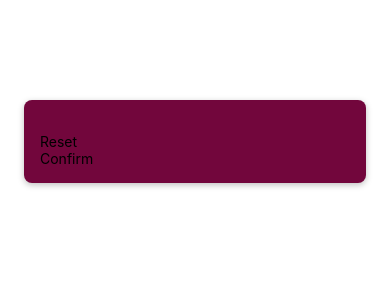
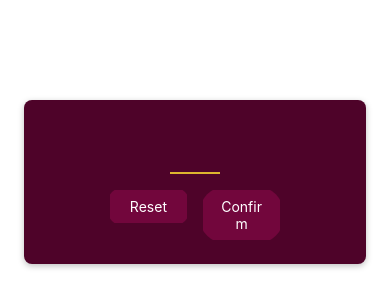
Before and after one commit to nguyenhuynhquang2909/RNDemo, a React Native app in the folder RNDemo/: screen / in a window 390 px wide. Shown: the top 308 px of the page. Built offline with nearby package versions, Linux system fonts and the light colour scheme.

Commit message:
Finish styling button

```diff
--- a/RNDemo/components/PrimaryButton.js
+++ b/RNDemo/components/PrimaryButton.js
@@ -1,11 +1,42 @@
 
-import {View, Text} from 'react-native';
-
+import {View, Text, Pressable, StyleSheet} from 'react-native';
+function pressHandler() {
+    console.log('Pressed');
+}
 function PrimaryButton({children}) {
     return (
-    <View>
-        <Text>{children}</Text>
-    </View>
+        <View style={styles.buttonOuterContainer}>
+            <Pressable
+            onPress={pressHandler}
+            android_ripple={{color: "#640233"}}
+            style={({pressed}) => pressed ? [styles.buttonInnrerContainer, styles.pressed]: styles.buttonInnrerContainer}
+             >
+                <Text style={styles.buttonText}>{children}</Text>
+            </Pressable>
+        </View>
     )
 }
 export default PrimaryButton;
+
+const styles = StyleSheet.create({
+    buttonOuterContainer: {
+        borderRadius: 28,
+        margin: 4,
+        overflow: 'hidden'
+    },
+    buttonInnrerContainer: {
+        backgroundColor: '#72063c',
+        paddingVertical: 8,
+        paddingHorizontal: 16,
+        margin: 4,
+        elevation: 2
+    },
+    buttonText: {
+        color: 'white',
+        textAlign: 'center',
+    },
+    pressed: {
+        opacity: 0.75,
+
+    }
+});
--- a/RNDemo/screens/StartGameScreen.js
+++ b/RNDemo/screens/StartGameScreen.js
@@ -4,9 +4,21 @@ import PrimaryButton from '../components/PrimaryButton';
 function StartGameScreen() {
     return (
         <View style = {styles.inputContainer}>
-            <TextInput />
-            <PrimaryButton>Reset</PrimaryButton>
-            <PrimaryButton>Confirm</PrimaryButton>
+            <TextInput
+            style={styles.numberInput}
+            maxLength={2}
+            keyboardType="number-pad"
+            autoCapitalize='none'
+            autoCorrect={false}
+            />
+            <View style={styles.buttonsContainer}>
+                <View style={styles.buttonContainer}>
+                    <PrimaryButton>Reset</PrimaryButton>
+                </View>
+                <View style={styles.buttonContainer}>
+                    <PrimaryButton>Confirm</PrimaryButton>
+                </View>
+            </View>
         </View>
     );
 }
@@ -15,15 +27,34 @@ export default StartGameScreen;
 
 const styles = StyleSheet.create({
     inputContainer: {
+        justifyContent: 'center',
+        alignItems: 'center',
        marginTop: 100,
        marginHorizontal: 24,
        padding: 16 ,
-       backgroundColor: '#72063c',
+       backgroundColor: '#4e0329',
         borderRadius: 8,
         elevation: 4,
         shadowColor: 'black',
         shadowOffset: {width: 0 , height: 2 },
         shadowRadius: 6,
         shadowOpacity: 0.25
+    },
+    numberInput: {
+        height: 50,
+        width: 50,
+        fontSize: 32,
+        borderBottomColor: "#ddb52f",
+        borderBottomWidth: 2,
+        color: "#ddb52f",
+        marginVertical: 8,
+        fontWeight: "bold",
+        textAlign: "center"
+    },
+    buttonsContainer: {
+        flexDirection: "row",
+    },
+    buttonContainer: {
+        flex: 1
     }
 })
```
